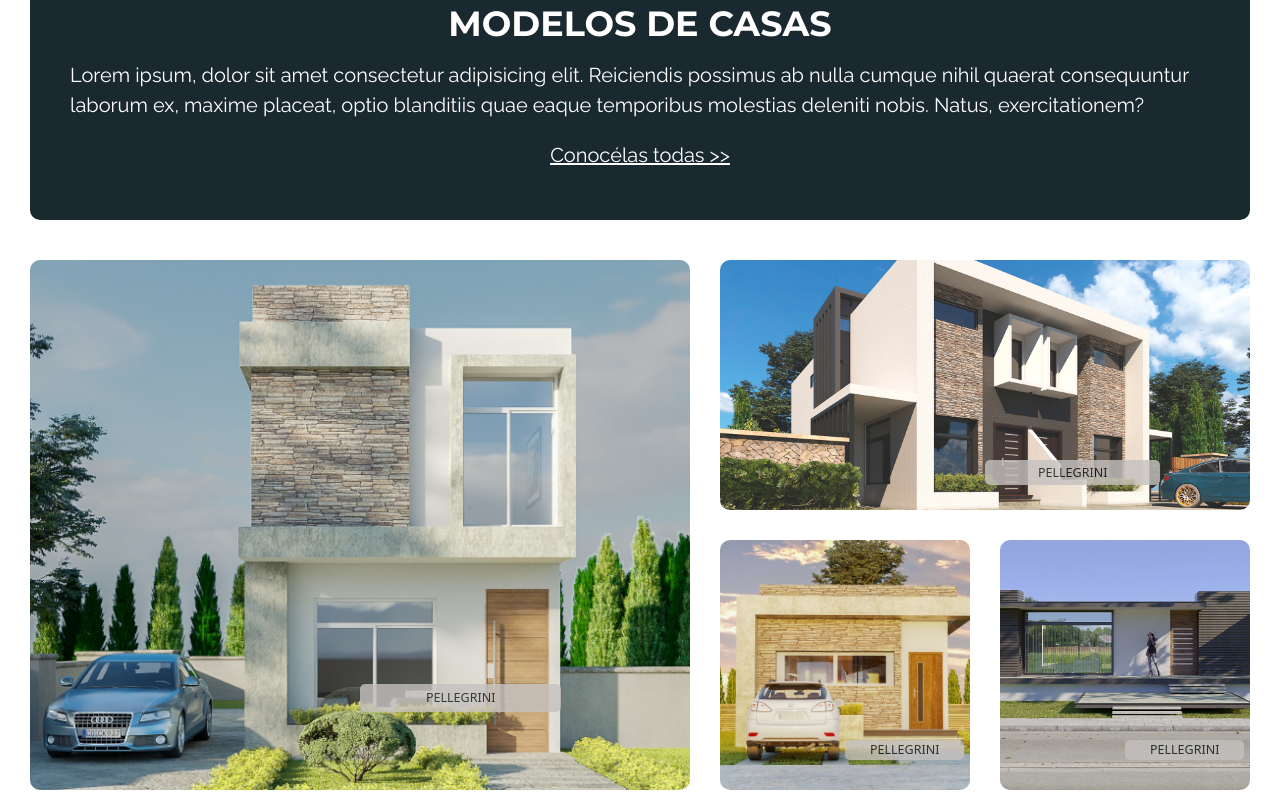
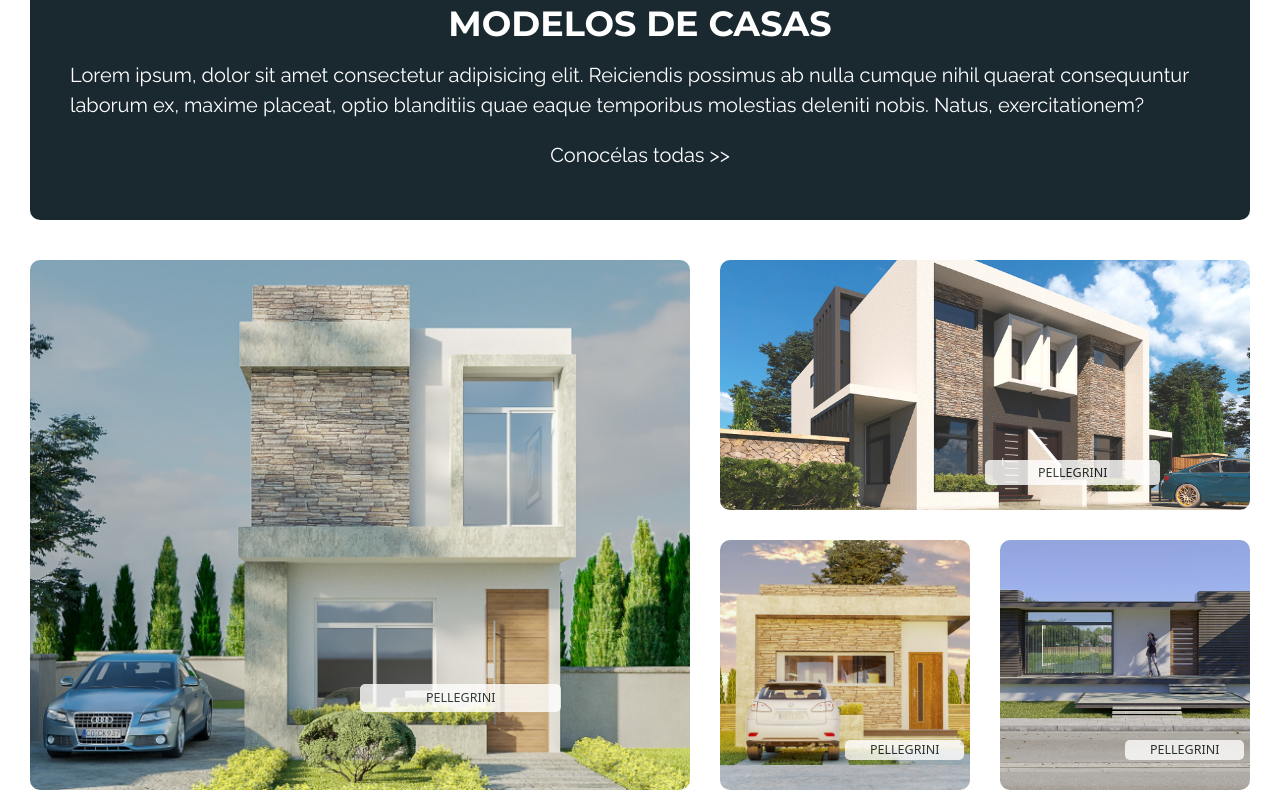
Before and after one commit to arqcsr/CesarTorresPFCoder, a plain HTML site: page index.html in a window 1280 px wide. Shown: the part 1153-1960 px from the top of the page. Drawn offline with nearby package versions, Linux system fonts and the light colour scheme.

Commit message:
modificacion de links en el home

```diff
--- a/styles/_home.scss
+++ b/styles/_home.scss
@@ -142,7 +142,7 @@ $fontFam2: 'Raleway', sans-serif;
             font-size: 2rem;
             color:white;
             a{
-                text-decoration: underline;
+                text-decoration: none;
                 font-family: $fontFam2;
                 font-size: 2rem;
                 color:white;
@@ -206,7 +206,7 @@ $fontFam2: 'Raleway', sans-serif;
             display: inline-block;
             top: 80%;
             left: 50%;
-            background-color: $color3;
+            background-color: white;
             padding: 10%;
             opacity: 0.8;
             justify-self: center;
@@ -231,7 +231,7 @@ $fontFam2: 'Raleway', sans-serif;
             display: inline-block;
             top: 80%;
             left: 50%;
-            background-color: $color3;
+            background-color: white;
             padding: 10%;
             opacity: 0.8;
             justify-self: center;
@@ -256,7 +256,7 @@ $fontFam2: 'Raleway', sans-serif;
             display: inline-block;
             top: 80%;
             left: 50%;
-            background-color: $color3;
+            background-color: white;
             padding: 10%;
             opacity: 0.8;
             justify-self: center;
@@ -282,7 +282,7 @@ $fontFam2: 'Raleway', sans-serif;
             display: inline-block;
             top: 80%;
             left: 50%;
-            background-color: $color3;
+            background-color: white;
             padding: 10%;
             opacity: 0.8;
             justify-self: center;
--- a/styles/style.scss
+++ b/styles/style.scss
@@ -251,3 +251,5 @@ html{
 
 /* ------------------NOSOTROS---------------- */
 @import "NOSOTROS";
+/* ------------------SERVICIOS---------------- */
+@import "servicios";
```
Also changed, not shown: pages/nosotros.html (+1 -1 lines), pages/servicios.html (+7 -0 lines), images/shivendu-shukla-3yoTPuYR9ZY-unsplash.jpg (added), styles/_servicios.scss (added), styles/style.css, 2 other files.
